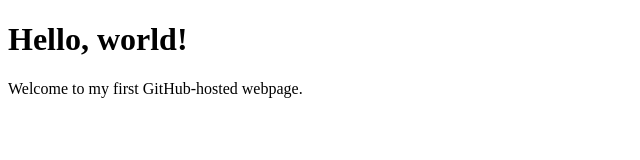
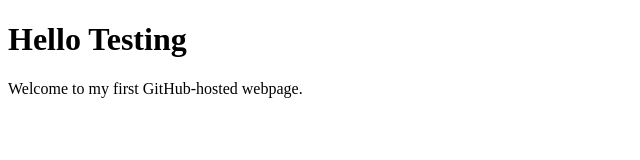
Before and after one commit to pana005/gies-sustainability-dashboard, a plain HTML site: page index.html in a window 1280 px wide. Shown: the full height of the page, 0-640 px from the left. Drawn offline with Linux system fonts and the light colour scheme.

Commit message:
Testing index

```diff
--- a/index.html
+++ b/index.html
@@ -7,7 +7,7 @@
   <link rel="stylesheet" href="style.css">
 </head>
 <body>
-  <h1>Hello, world!</h1>
+  <h1>Hello Testing</h1>
   <p>Welcome to my first GitHub-hosted webpage.</p>
 </body>
 </html>
```
